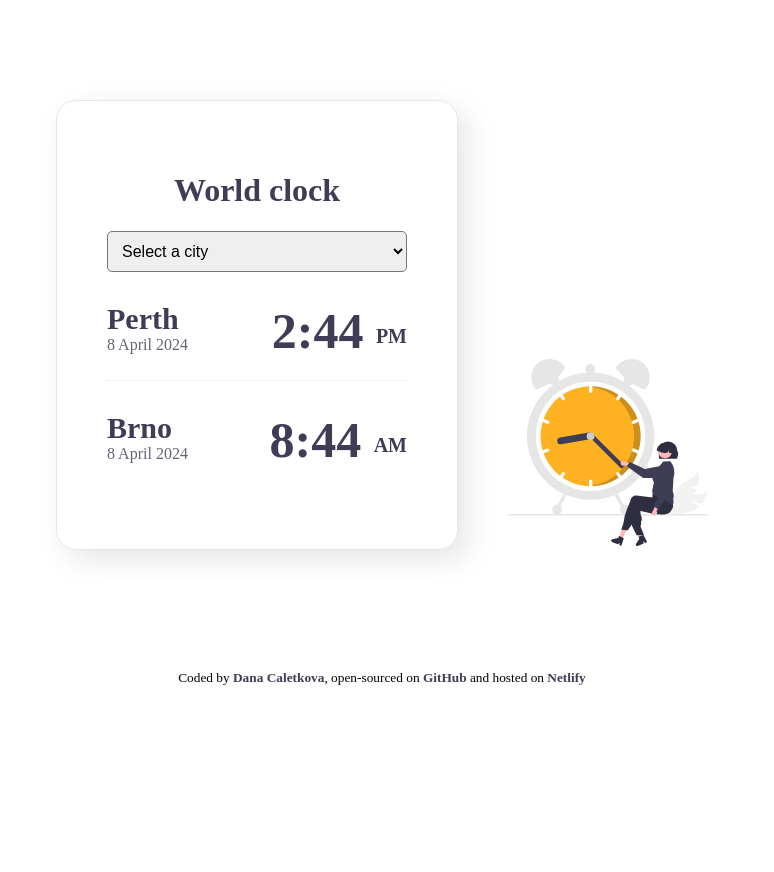
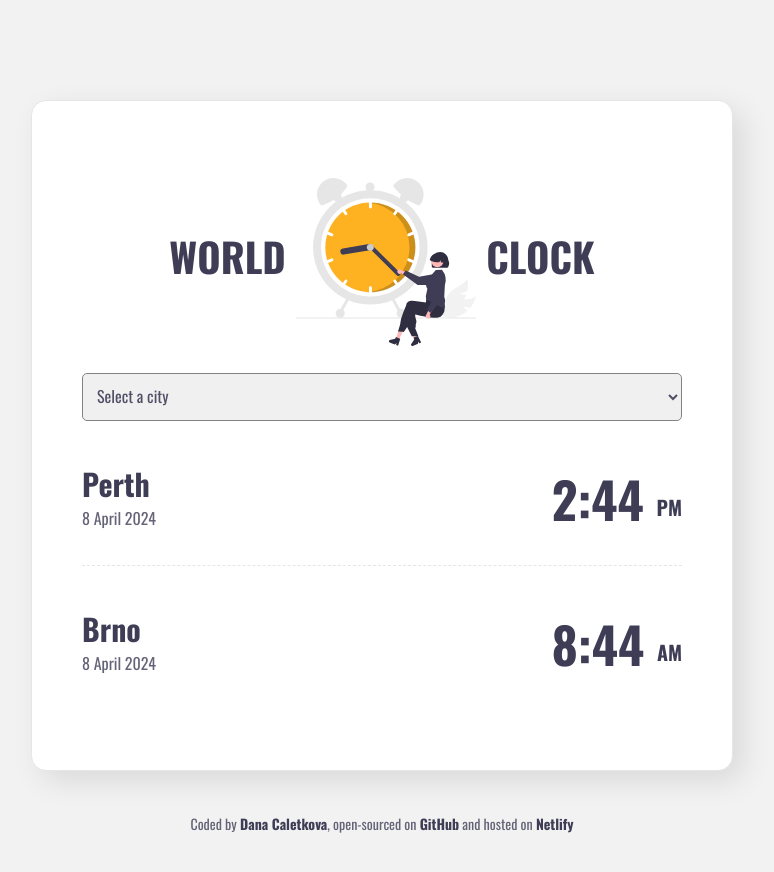
Before and after one commit to danacaletkova/world-clock, a plain HTML site: page index.html in a window 1280 px wide. Shown: the whole page, without its empty margins (258-1032 px from the left). Before the commit the page ends 800 px from the top, so only its background shows below. Drawn offline with nearby package versions, Linux system fonts and the light colour scheme; a script that the page names is missing.

Commit message:
Change styling

```diff
--- a/index.html
+++ b/index.html
@@ -4,13 +4,18 @@
     <meta charset="UTF-8" />
     <meta name="viewport" content="width=device-width, initial-scale=1.0" />
     <link rel="stylesheet" href="src/style.css" />
-    <title>World clock</title>
+    <link rel="preconnect" href="https://fonts.googleapis.com" />
+    <link rel="preconnect" href="https://fonts.gstatic.com" crossorigin />
+    <link
+      href="https://fonts.googleapis.com/css2?family=Montserrat:ital,wght@0,100..900;1,100..900&family=Oswald:wght@200..700&display=swap"
+      rel="stylesheet"
+    />
+    <title>World O'clock</title>
   </head>
   <body>
     <div class="content">
-      <div class="text">
       <header>
-          <h1>World clock</h1>
+        <h1>WORLD <img src="src/clock.svg" alt="" /> CLOCK</h1>
         <select name="city" id="cities">
           <option value="">Select a city</option>
           <option value="perth">Perth</option>
@@ -23,7 +28,6 @@
             <h2>Perth</h2>
             <div class="date">8 April 2024</div>
           </div>
-
           <div class="time">2:44 <small>PM</small></div>
         </div>
         <div class="city">
@@ -34,8 +38,6 @@
           <div class="time">8:44 <small>AM</small></div>
         </div>
       </main>
-      </div>
-      <div class="image"><img src="src/clock.svg" alt="" /></div>
     </div>
     <footer>
       Coded by
--- a/src/style.css
+++ b/src/style.css
@@ -1,10 +1,31 @@
+body {
+  background-color: rgba(230, 230, 230, 0.5);
+  font-family: "Oswald", sans-serif;
+}
+
 .content {
+  min-width: 300px;
+  max-width: 600px;
+  text-align: center;
+  color: rgb(63, 61, 86);
+  background-color: #fff;
+  padding: 50px;
   margin: 100px auto;
-  display: flex;
-  justify-content: center;
-  align-items: end;
-  text-align: center;
-  color: #3f3d56;
+  margin-bottom: 0;
+  border: 1px solid #e6e6e6;
+  border-radius: 15px;
+  box-shadow: 10px 10px 30px 0px rgba(0, 0, 0, 0.1);
+}
+
+h1 {
+  font-size: 40px;
+  vertical-align: middle;
+  font-weight: 900;
+}
+
+img {
+  width: 30%;
+  vertical-align: middle;
 }
 
 select {
@@ -12,39 +33,34 @@ select {
   padding: 10px;
   font-size: 16px;
   border-radius: 5px;
+  font-family: "Oswald", sans-serif;
+  color: #3f3d56;
+  opacity: 0.9;
 }
 
-img {
-  width: 200px;
-  padding-left: 50px;
+option {
+  color: rgba(63, 61, 86, 0.9);
 }
 
-.text {
-  min-width: 300px;
-  border: 1px solid #e6e6e6;
-  border-radius: 20px;
-  box-shadow: 10px 10px 30px 0px rgba(0, 0, 0, 0.1);
-  padding: 50px;
+.city {
+  display: flex;
+  justify-content: space-between;
+  padding: 30px 0;
+  margin: 10px 0;
+  border-bottom: 1px dashed rgba(0, 0, 0, 0.1);
+}
+
+.city:last-child {
+  border: none;
+}
+
+.left {
+  text-align: left;
 }
 
 h2 {
   margin: 0;
   font-size: 30px;
-}
-
-.left {
-  text-align: left;
-}
-.city {
-  display: flex;
-  justify-content: space-between;
-  padding: 20px 0;
-  margin: 10px 0;
-  border-bottom: 1px dotted rgba(0, 0, 0, 0.1);
-}
-
-.city:last-child {
-  border: none;
 }
 
 .date {
@@ -63,12 +79,17 @@ h2 {
 
 footer {
   text-align: center;
-  font-size: smaller;
-  padding-top: 20px;
+  font-size: 14px;
+  margin: 42px auto;
+  color: rgba(63, 61, 86, 0.8);
 }
 
 footer a {
   text-decoration: none;
   font-weight: 700;
-  color: #3f3d56;
+  color: rgb(63, 61, 86);
 }
+
+footer a:hover {
+  color: rgb(255, 178, 33);
+}
```
Also changed, not shown: src/script.js (added). Lines whose indentation alone changed are shown as unchanged.
